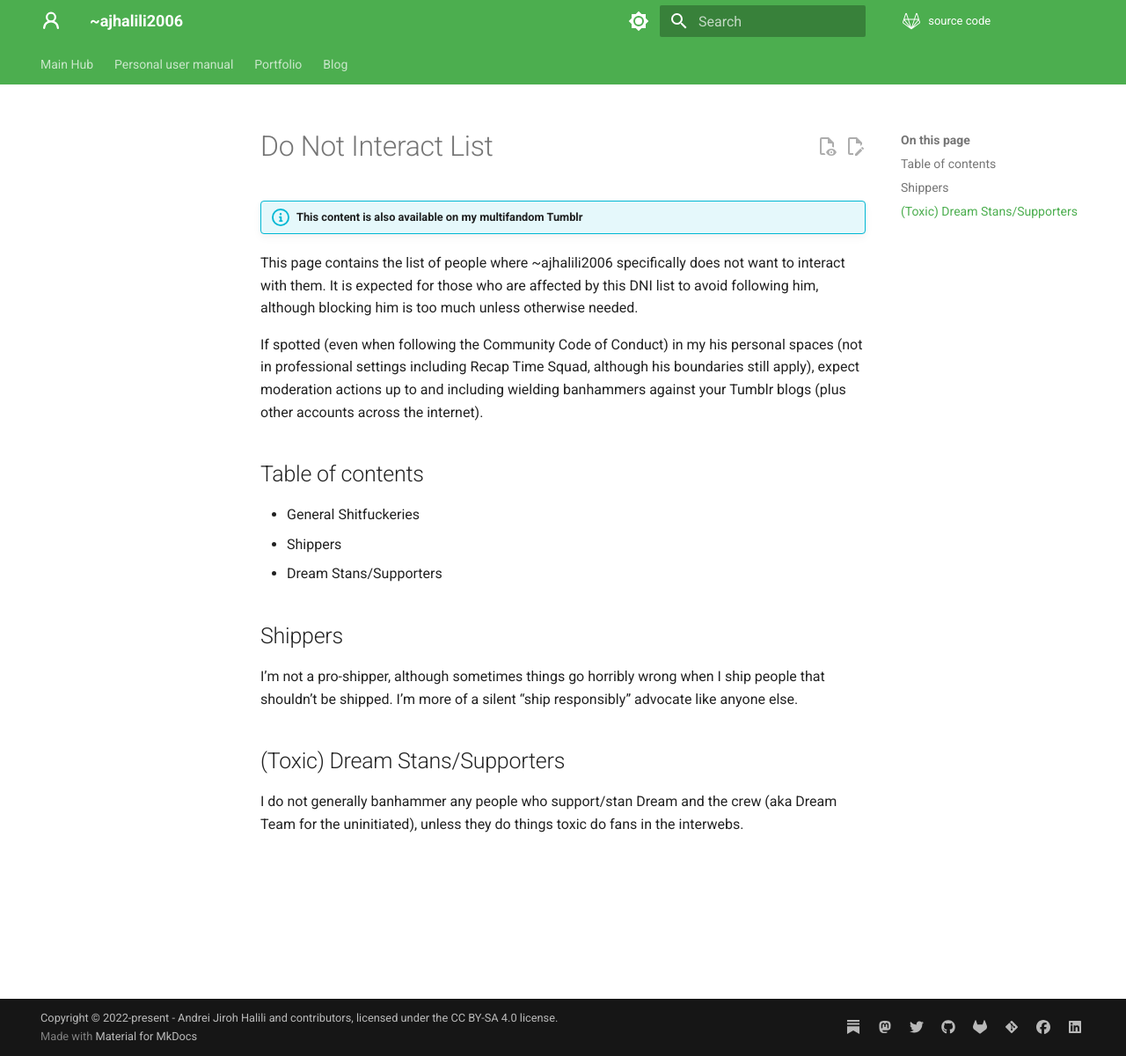
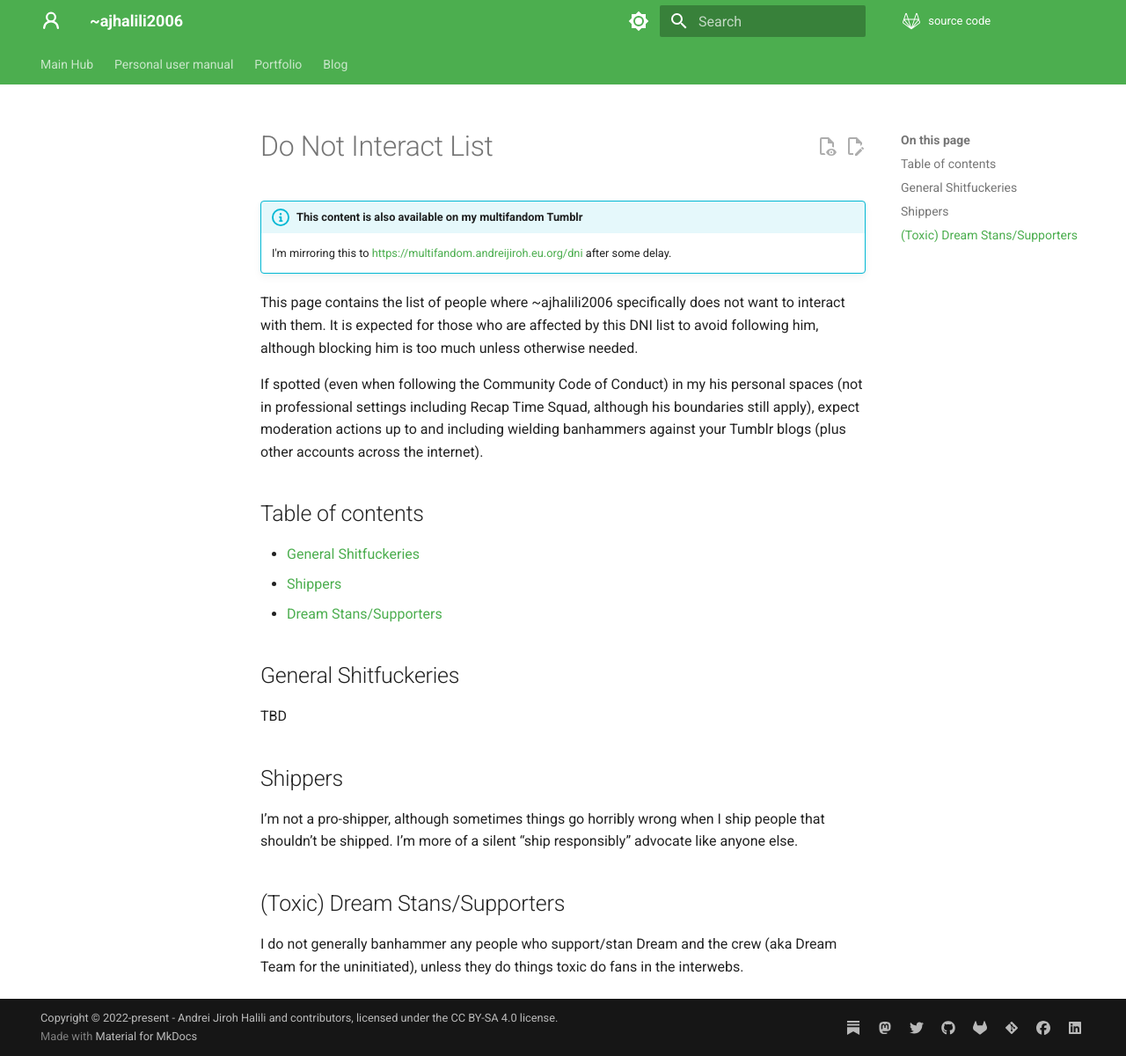
Before and after one commit to andreijiroh-dev/website, an MkDocs documentation site: the page built from markdown/user-manual/dni.md, in a window 1280 px wide and 1200 px high. Shown: the whole window at 88% size. Built offline with MkDocs 1.6.1 and Material for MkDocs 9.7.7, drawn with Linux system fonts in a browser that asks for light colours.

Commit message:
docs(dni): add TOC and some minimal notes
Signed-off-by: Andrei Jiroh Halili <ajhalili2006@gmail.com>

```diff
--- a/markdown/user-manual/dni.md
+++ b/markdown/user-manual/dni.md
@@ -1,6 +1,7 @@
 # Do Not Interact List
 
 !!! info "This content is also available on my multifandom Tumblr"
+    I'm mirroring this to <https://multifandom.andreijiroh.eu.org/dni> after some delay.
 
 This page contains the list of people where ~ajhalili2006 specifically does not want to interact with them. It is expected for those who are affected by this DNI list to avoid following him, although blocking him is too much unless otherwise needed.
 
@@ -8,9 +9,13 @@ If spotted (even when following the Community Code of Conduct) in my his persona
 
 ## Table of contents
 
-* General Shitfuckeries
-* Shippers
-* Dream Stans/Supporters
+* [General Shitfuckeries](#general-shitfuckeries)
+* [Shippers](#shippers)
+* [Dream Stans/Supporters](#toxic-dream-stanssupporters)
+
+## General Shitfuckeries
+
+TBD
 
 ## Shippers
 
```
